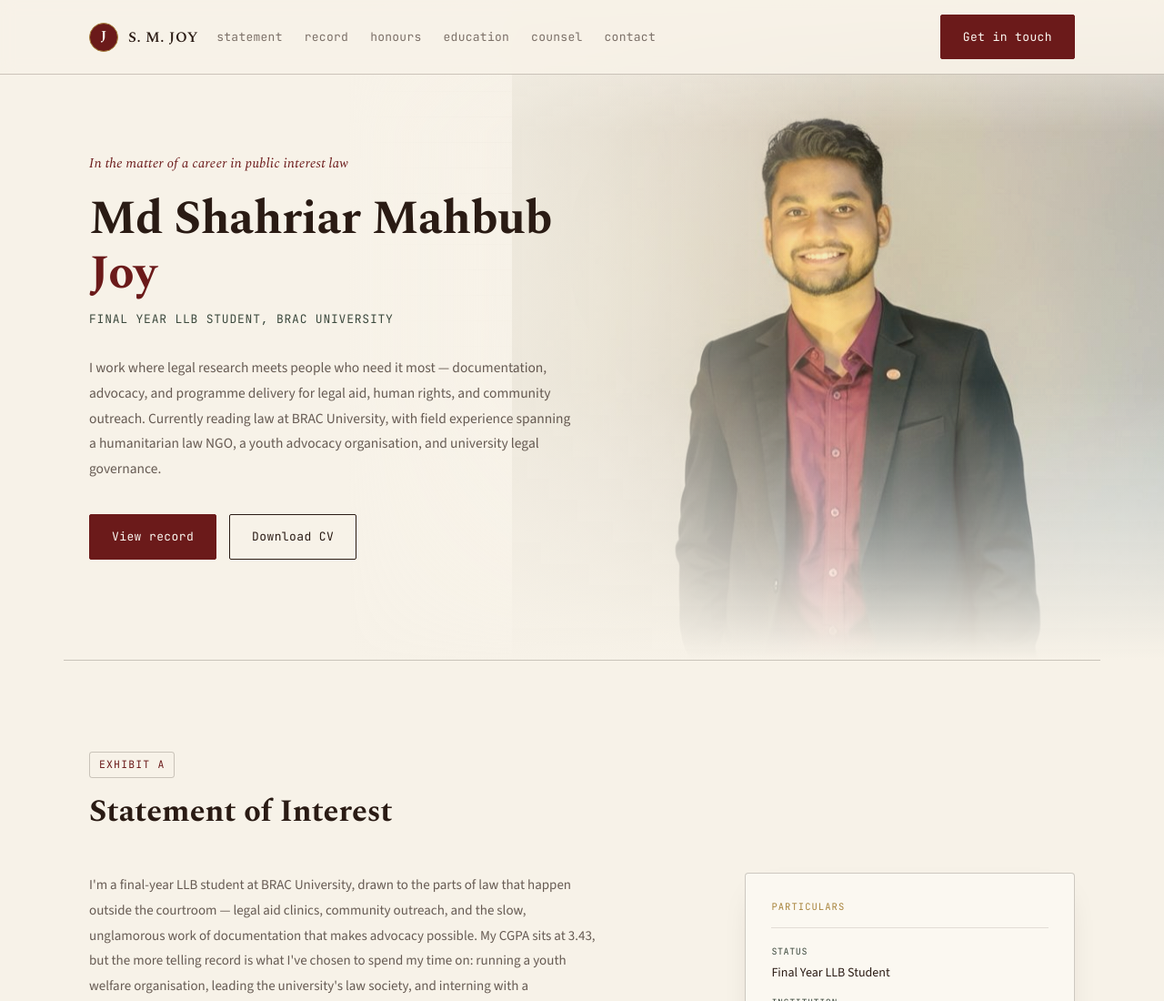
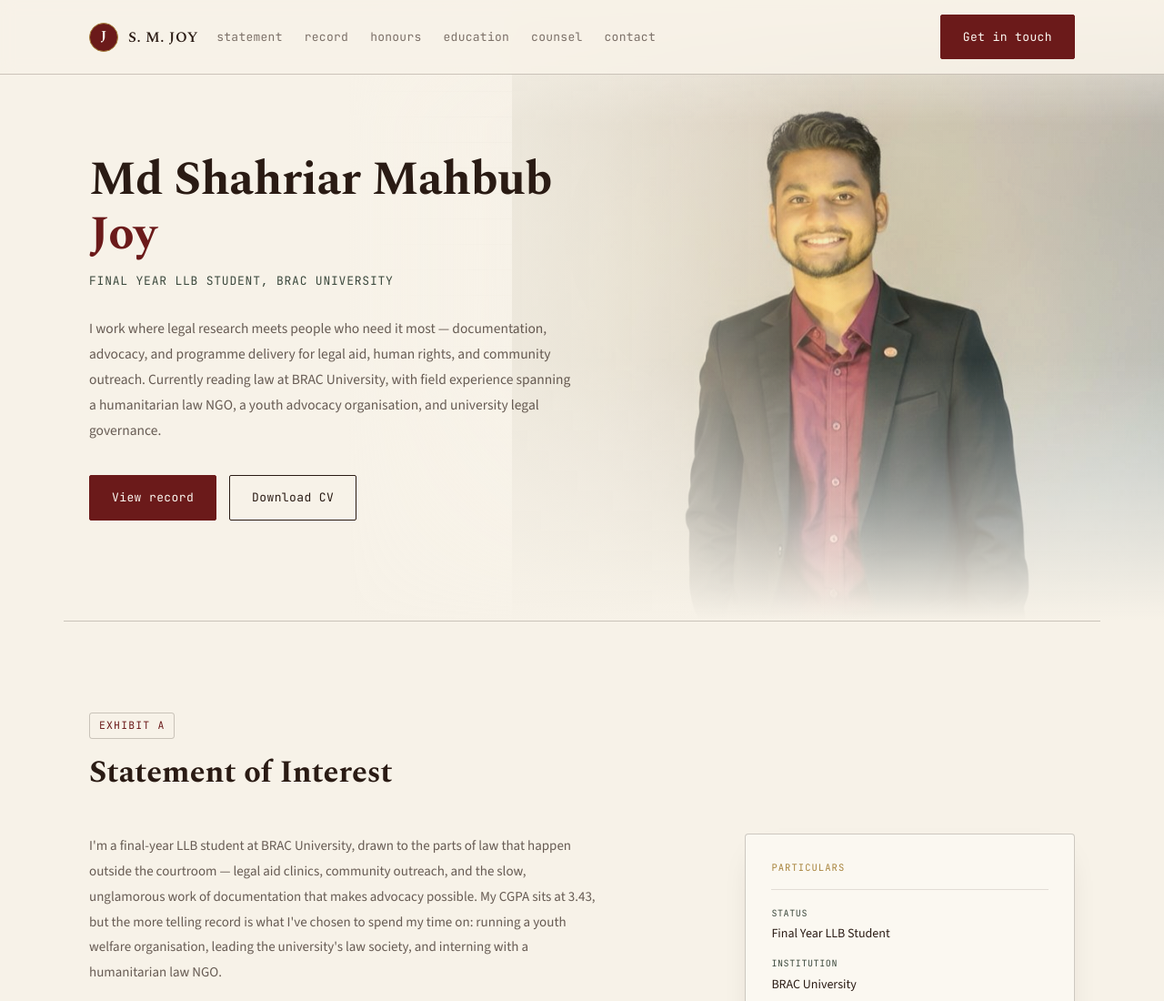
Before and after one commit to shahriar-mahbub-joy/portfolio, a plain HTML site: page index.html in a window 1280 px wide. Shown: the top 1100 px of the page at 91% size. Drawn offline with nearby package versions, Linux system fonts and the light colour scheme.

Commit message:
Update index.html

```diff
--- a/index.html
+++ b/index.html
@@ -45,7 +45,6 @@
   </div>
 
   <div class="hero-inner">
-    <p class="hero-docket load-in" data-load="1">In the matter of a career in public interest law</p>
     <h1 class="hero-title load-in" data-load="2">
       Md Shahriar Mahbub<br><span class="hero-title-accent">Joy</span>
     </h1>
```
